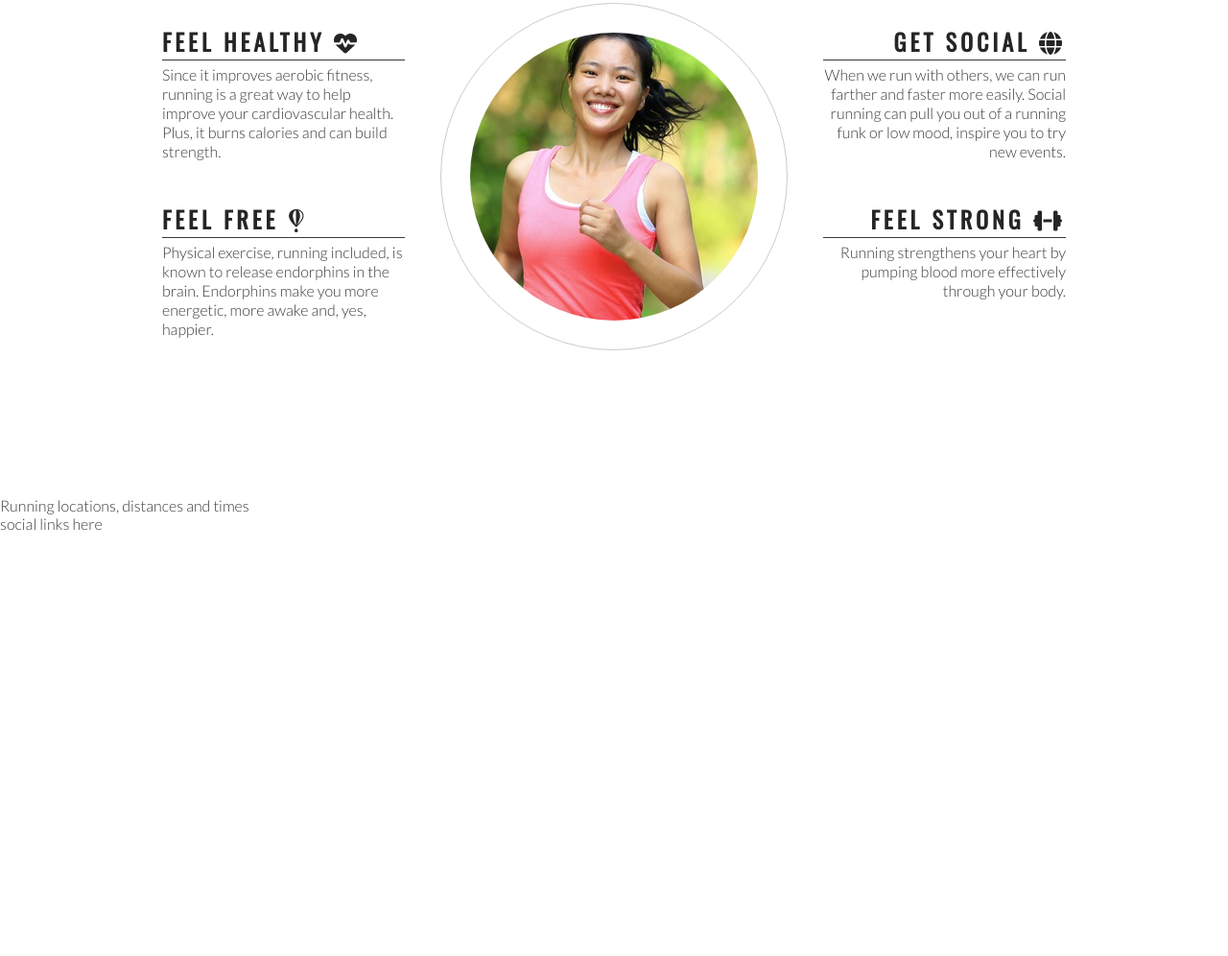
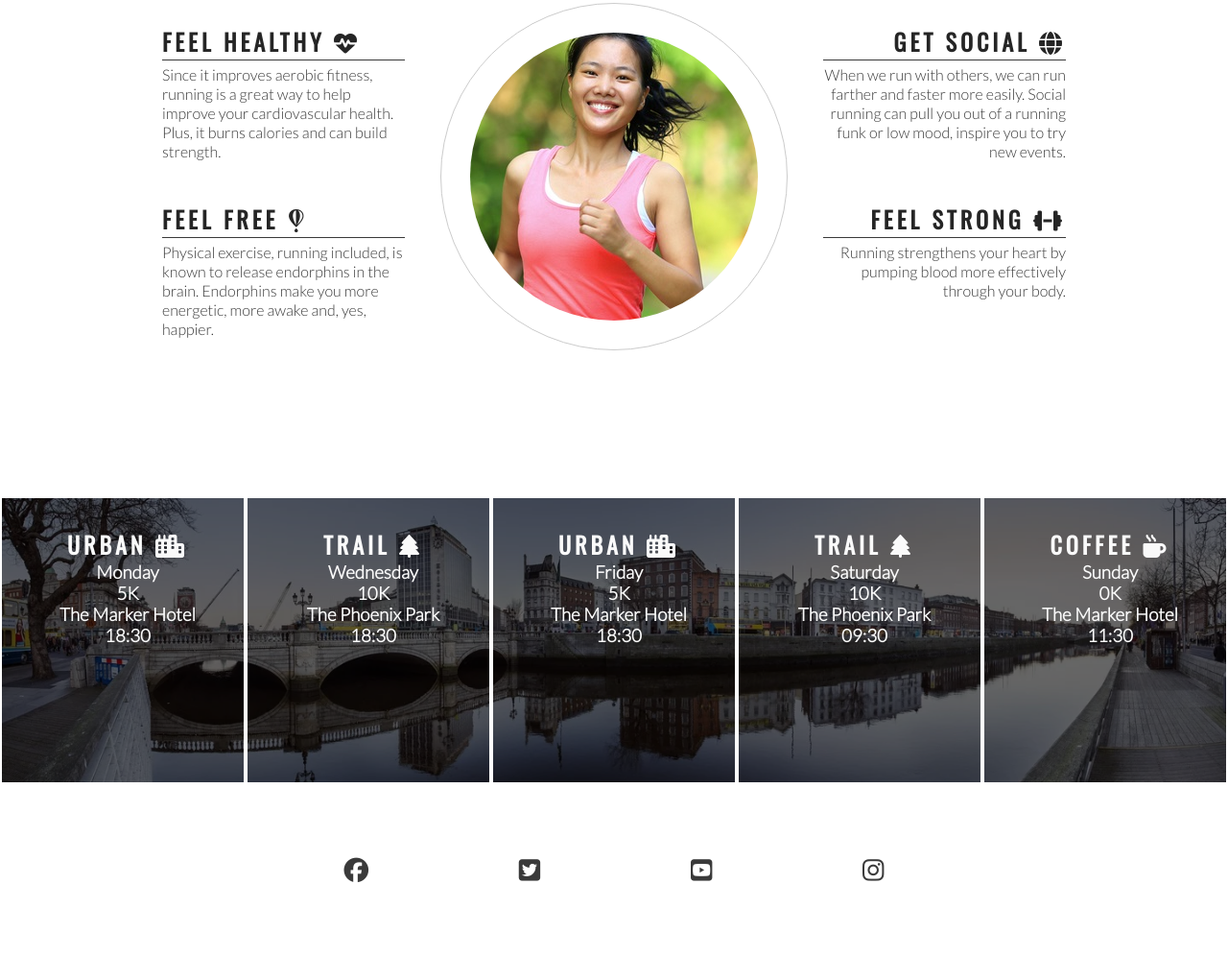
Before and after one commit to OlgaJ1989/love-running, a plain HTML site: page index.html in a window 1280 px wide. Shown: the part 778-1774 px from the top of the page at 96% size. Before the commit the page ends 1333 px from the top, so only its background shows below. Drawn offline with nearby package versions, Linux system fonts and the light colour scheme.

Commit message:
Add Times section and footer

```diff
--- a/assets/css/style.css
+++ b/assets/css/style.css
@@ -187,3 +187,51 @@ hr {
     height: 100%;
     border-radius: 50%;
 }
+
+/* event times */
+
+#times {
+    background-image: url('../images/dublin-city.webp');
+    background-repeat: no-repeat;
+    background-size: cover;
+    background-position: center;
+    width: 100%;
+    overflow: hidden;
+}
+
+#times div {
+    color: #fafafa;
+    background-color: rgba(0, 0, 0, .6);
+    width: 20%;
+    height: 300px;
+    float: left;
+    padding: 30px 0 0 10px;
+    text-align: center;
+    border: 2px solid white;
+    box-sizing: border-box;
+}
+
+#times h2 {
+    color: #fafafa;
+}
+
+/* footer */
+
+footer {
+    height: 150px;
+}
+
+.social-networks {
+    text-align: center;
+}
+
+.social-networks > li {
+    display: inline;
+}
+
+.social-networks i {
+    font-size: 160%;
+    margin: 1%;
+    padding: 5%;
+    color: #3a3a3a;
+}
--- a/index.html
+++ b/index.html
@@ -80,14 +80,63 @@
             </div>
         </div>
     </section>
-    <section>
-        Running locations, distances and times
+    <section id="times">
+        <div>
+            <h2>Urban <i class="fas fa-city"></i></h2>
+            <h3>Monday</h3>
+            <h3>5K</h3>
+            <h3>The Marker Hotel</h3>
+            <h3>18:30</h3>
+        </div>
+        <div>
+            <h2>Trail <i class="fas fa-tree"></i></h2>
+            <h3>Wednesday</h3>
+            <h3>10K</h3>
+            <h3>The Phoenix Park</h3>
+            <h3>18:30</h3>
+        </div>
+        <div>
+            <h2>Urban <i class="fas fa-city"></i></h2>
+            <h3>Friday</h3>
+            <h3>5K</h3>
+            <h3>The Marker Hotel</h3>
+            <h3>18:30</h3>
+        </div>
+        <div>
+            <h2>Trail <i class="fas fa-tree"></i></h2>
+            <h3>Saturday</h3>
+            <h3>10K</h3>
+            <h3>The Phoenix Park</h3>
+            <h3>09:30</h3>
+        </div>
+        <div>
+            <h2>Coffee <i class="fas fa-mug-hot"></i></h2>
+            <h3>Sunday</h3>
+            <h3>0K</h3>
+            <h3>The Marker Hotel</h3>
+            <h3>11:30</h3>
+        </div>
     </section>
     <footer>
-        social links here
+        <ul class="social-networks">
+            <li>
+                <a href="https://facebook.com" target="_blank" rel="noopener"
+                    aria-label="Visit our Facebook page (opens in a new tab)"><i class="fab fa-facebook"></i></a>
+            </li>
+            <li>
+                <a href="https://twitter.com" target="_blank" rel="noopener"
+                    aria-label="Visit our Twitter page (opens in a new tab)"><i class="fab fa-twitter-square"></i></a>
+            </li>
+            <li>
+                <a href="https://youtube.com" target="_blank" rel="noopener"
+                    aria-label="Visit our YouTube page (opens in a new tab)"><i class="fab fa-youtube-square"></i></a>
+            </li>
+            <li>
+                <a href="https://instagram.com" target="_blank" rel="noopener"
+                    aria-label="Visit our Instagram page (opens in a new tab)"><i class="fab fa-instagram"></i></a>
+            </li>
+        </ul>
     </footer>
-
-    <!-- font awesome script -->
 
     <script src="https://kit.fontawesome.com/783c3a5c57.js" crossorigin="anonymous"></script>
 </body>
```
Also changed, not shown: assets/images/dublin-city.webp (added).
